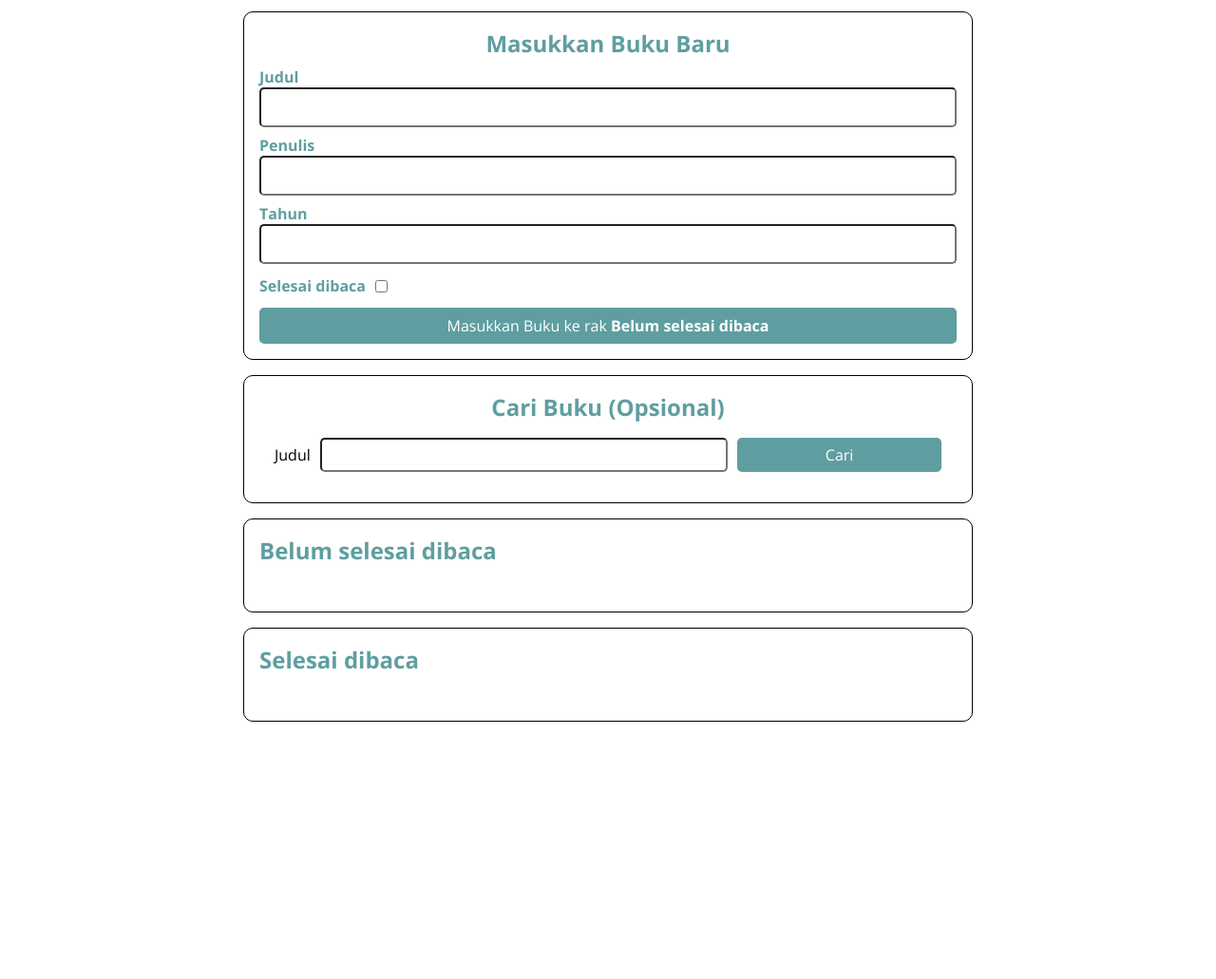
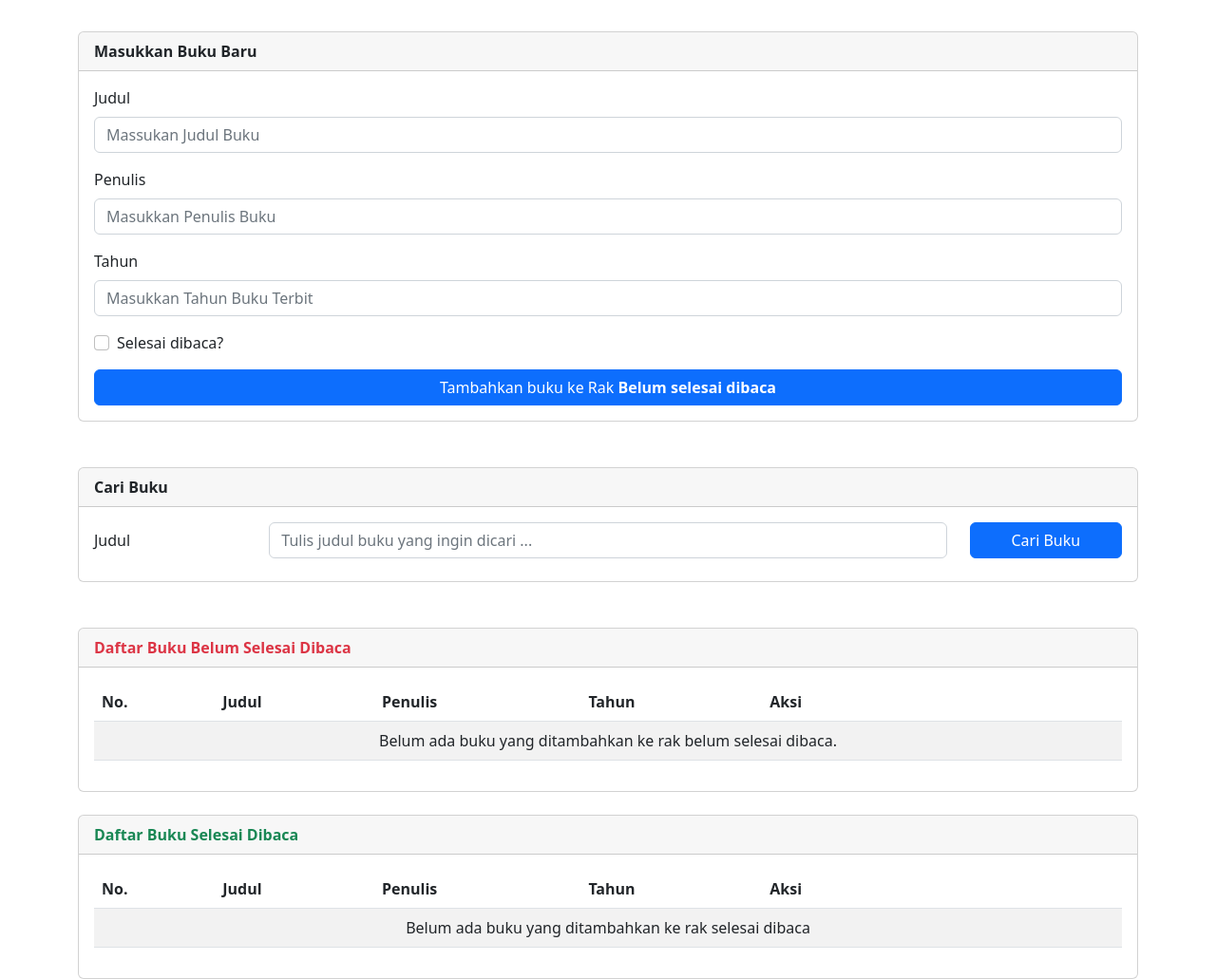
Before and after one commit to arryfebryan23/bookshelf-apps, a plain HTML site: page index.html in a window 1280 px wide. Shown: the part 71-1102 px from the top of the page at 95% size. Before the commit the page ends 847 px from the top, so only its background shows below. Drawn offline with nearby package versions, Linux system fonts and the light colour scheme.

Commit message:
improve mandiri

```diff
--- a/css/style.css
+++ /dev/null
@@ -1,173 +0,0 @@
-* {
-  padding: 0;
-  margin: 0;
-  box-sizing: border-box;
-}
-
-body,
-input,
-button {
-  font-family: "Open Sans", sans-serif;
-}
-
-input,
-button {
-  font-size: 16px;
-}
-
-.head_bar {
-  padding: 12px;
-  display: flex;
-  align-items: center;
-  justify-content: center;
-  background-color: cadetblue;
-  color: white;
-}
-
-main {
-  max-width: 800px;
-  width: 80%;
-  margin: 0 auto;
-  padding: 16px;
-}
-
-.input_section {
-  display: flex;
-  flex-direction: column;
-  padding: 16px;
-  border: 1px solid black;
-  border-radius: 10px;
-}
-
-.input_section > h2 {
-  text-align: center;
-  color: cadetblue;
-}
-
-.input_section > form > .input {
-  margin: 8px 0;
-}
-
-.input_section > form > button {
-  background-color: cadetblue;
-  color: white;
-  border: 0;
-  border-radius: 5px;
-  display: block;
-  width: 100%;
-  padding: 8px;
-  cursor: pointer;
-}
-
-.input_section > form > button > span {
-  font-weight: bold;
-}
-
-.input_section > form > .input > input {
-  display: block;
-  width: 100%;
-  padding: 8px;
-  border-radius: 5px;
-}
-
-.input_section > form > .input > label {
-  color: cadetblue;
-  font-weight: bold;
-}
-
-.input_section > form > .input_inline {
-  margin: 12px 0;
-  display: flex;
-  align-items: center;
-}
-
-.input_section > form > .input_inline > label {
-  color: cadetblue;
-  font-weight: bold;
-  margin-right: 10px;
-}
-
-.search_section {
-  margin: 16px 0;
-  display: flex;
-  flex-direction: column;
-  align-items: center;
-  padding: 16px;
-  border: 1px solid black;
-  border-radius: 10px;
-}
-
-.search_section > h2 {
-  color: cadetblue;
-}
-
-.search_section > form {
-  padding: 16px;
-  width: 100%;
-  display: grid;
-  grid-template-columns: auto 1fr 0.5fr;
-  grid-gap: 10px;
-}
-
-.search_section > form > label {
-  display: flex;
-  align-items: center;
-}
-
-.search_section > form > input {
-  padding: 5px;
-  border-radius: 5px;
-}
-
-.search_section > form > button {
-  background-color: cadetblue;
-  color: white;
-  border: 0;
-  border-radius: 5px;
-  cursor: pointer;
-}
-
-.book_shelf {
-  margin: 16px 0 0 0;
-  border: 1px solid black;
-  padding: 16px;
-  border-radius: 10px;
-}
-
-.book_shelf > h2 {
-  color: cadetblue;
-}
-
-.book_shelf > .book_list {
-  padding: 16px;
-}
-
-.book_shelf > .book_list > .book_item {
-  padding: 8px 16px 16px 16px;
-  border: 1px solid black;
-  border-radius: 5px;
-  margin: 10px 0;
-}
-
-.book_shelf > .book_list > .book_item > h3,
-p {
-  margin: 8px 0;
-}
-
-.book_shelf > .book_list > .book_item > .action > button {
-  border: 0;
-  padding: 5px;
-  margin: 0 5px 0 0;
-  border-radius: 5px;
-  cursor: pointer;
-}
-
-.book_shelf > .book_list > .book_item > .action > .green {
-  background-color: darkgreen;
-  color: white;
-}
-
-.book_shelf > .book_list > .book_item > .action > .red {
-  background-color: darkred;
-  color: white;
-}
--- a/index.html
+++ b/index.html
@@ -1,105 +1,219 @@
 <!DOCTYPE html>
 <html lang="en">
   <head>
-    <meta charset="UTF-8" />
-    <meta
-      name="viewport"
-      content="width=device-width, user-scalable=no, initial-scale=1.0, maximum-scale=1.0, minimum-scale=1.0"
+    <meta charset="utf-8" />
+    <meta name="viewport" content="width=device-width, initial-scale=1" />
+    <title>Bookshelf Apps - Arry Febryan</title>
+    <link
+      href="https://cdn.jsdelivr.net/npm/bootstrap@5.2.1/dist/css/bootstrap.min.css"
+      rel="stylesheet"
+      integrity="sha384-iYQeCzEYFbKjA/T2uDLTpkwGzCiq6soy8tYaI1GyVh/UjpbCx/TYkiZhlZB6+fzT"
+      crossorigin="anonymous"
     />
-    <meta http-equiv="X-UA-Compatible" content="ie=edge" />
-    <title>Bookshelf Apps</title>
-    <link rel="preconnect" href="https://fonts.gstatic.com" />
     <link
-      href="https://fonts.googleapis.com/css2?family=Open+Sans:wght@300;400;600;700;800&display=swap"
       rel="stylesheet"
+      href="https://cdnjs.cloudflare.com/ajax/libs/font-awesome/6.2.0/css/all.min.css"
+      integrity="sha512-xh6O/CkQoPOWDdYTDqeRdPCVd1SpvCA9XXcUnZS2FmJNp1coAFzvtCN9BmamE+4aHK8yyUHUSCcJHgXloTyT2A=="
+      crossorigin="anonymous"
+      referrerpolicy="no-referrer"
     />
-    <link rel="stylesheet" href="css/style.css" />
     <link rel="stylesheet" href="css/toast.css" />
   </head>
   <body>
-    <header class="head_bar">
-      <h1 class="head_bar__title">Bookshelf Apps</h1>
-    </header>
-    <main>
-      <section class="input_section">
-        <h2>Masukkan Buku Baru</h2>
-        <!-- Input Form -->
+    <nav class="navbar sticky-top navbar-dark bg-dark">
+      <div class="container-fluid">
+        <a class="navbar-brand" href="#">
+          Bookshelf Apps - Submission Dicoding Arry Febryan</a
+        >
+      </div>
+    </nav>
+
+    <div class="container mt-5">
+      <div class="card">
+        <div class="card-header"><b>Masukkan Buku Baru</b></div>
+        <div class="card-body">
           <form id="inputBook">
-          <div class="input">
-            <label for="inputBookTitle">Judul</label>
-            <input id="inputBookTitle" type="text" required />
+            <div class="mb-3">
+              <label for="inputBookTitle" class="form-label">Judul</label>
+              <input
+                type="text"
+                class="form-control"
+                id="inputBookTitle"
+                placeholder="Massukan Judul Buku"
+                required
+              />
             </div>
-          <div class="input">
-            <label for="inputBookAuthor">Penulis</label>
-            <input id="inputBookAuthor" type="text" required />
+
+            <div class="mb-3">
+              <label for="inputBookAuthor" class="form-label">Penulis</label>
+              <input
+                type="text"
+                class="form-control"
+                id="inputBookAuthor"
+                placeholder="Masukkan Penulis Buku"
+                required
+              />
             </div>
-          <div class="input">
-            <label for="inputBookYear">Tahun</label>
-            <input id="inputBookYear" type="number" required />
+
+            <div class="mb-3">
+              <label for="inputBookYear" class="form-label">Tahun</label>
+              <input
+                class="form-control"
+                type="number"
+                min="0"
+                max="2099"
+                step="1"
+                id="inputBookYear"
+                placeholder="Masukkan Tahun Buku Terbit"
+                required
+              />
             </div>
-          <div class="input_inline">
-            <label for="inputBookIsComplete">Selesai dibaca</label>
-            <input id="inputBookIsComplete" type="checkbox" />
+
+            <div class="mb-3 form-check">
+              <label class="form-check-label" for="inputBookIsComplete"
+                >Selesai dibaca?</label
+              >
+              <input
+                type="checkbox"
+                class="form-check-input"
+                onchange="changeLabel(this)"
+                id="inputBookIsComplete"
+              />
             </div>
-          <button id="bookSubmit" type="submit">
-            Masukkan Buku ke rak <span>Belum selesai dibaca</span>
+            <div class="d-grid gap-2">
+              <button type="submit" class="btn btn-primary btn-block">
+                Tambahkan buku ke Rak
+                <b id="label-submit">Belum selesai dibaca</b>
               </button>
+            </div>
           </form>
-        <!-- End of Input Form -->
-      </section>
+        </div>
+      </div>
+    </div>
 
-      <section class="search_section">
-        <h2>Cari Buku (Opsional)</h2>
+    <div class="container mt-5">
+      <div class="card">
+        <div class="card-header"><b>Cari Buku</b></div>
+        <div class="card-body">
           <form id="searchBook">
-          <label for="searchBookTitle">Judul</label>
-          <input id="searchBookTitle" type="text" />
-          <button id="searchSubmit" type="submit">Cari</button>
+            <div class="mb-2 row">
+              <label for="searchBookTitle" class="col-sm-2 col-form-label"
+                >Judul</label
+              >
+              <div class="col-sm-8">
+                <input
+                  type="text"
+                  class="form-control"
+                  id="searchBookTitle"
+                  placeholder="Tulis judul buku yang ingin dicari ..."
+                />
+              </div>
+              <div class="col-sm-2">
+                <div class="d-grid gap-2">
+                  <button type="submit" class="btn btn-primary btn-block">
+                    Cari Buku
+                  </button>
+                </div>
+              </div>
+            </div>
           </form>
-      </section>
+        </div>
+      </div>
+    </div>
 
-      <section class="book_shelf">
-        <h2>Belum selesai dibaca</h2>
+    <div class="container mt-5">
+      <div class="card">
+        <div class="card-header text-danger">
+          <b>Daftar Buku Belum Selesai Dibaca</b>
+        </div>
+        <div class="card-body">
+          <div class="table-responsive">
+            <table class="table table-striped">
+              <thead>
+                <tr>
+                  <th scope="col">No.</th>
+                  <th scope="col">Judul</th>
+                  <th scope="col">Penulis</th>
+                  <th scope="col">Tahun</th>
+                  <th scope="col" width="35%">Aksi</th>
+                </tr>
+              </thead>
+              <tbody id="incompleteBookshelfList">
+                <tr>
+                  <td>1</td>
+                  <td>Harry Potter and the Philosopher's Stone</td>
+                  <td>J.K. Rowling</td>
+                  <td>1997</td>
+                  <td>
+                    <button type="button" class="btn btn-sm btn-success">
+                      <i class="fa-regular fa-circle-check"></i> Selesai dibaca</button
+                    ><button type="button" class="btn btn-sm btn-danger">
+                      <i class="fa fa-trash"></i> Hapus buku
+                    </button>
+                  </td>
+                </tr>
+              </tbody>
+            </table>
+          </div>
+        </div>
+      </div>
+    </div>
 
-        <div id="incompleteBookshelfList" class="book_list">
-          <!-- Example -->
-          <!-- <article class="book_item">
-            <h3>Book Title</h3>
-
-            <p>Penulis: John Doe</p>
-
-            <p>Tahun: 2002</p>
-
-            <div class="action">
-              <button class="green">Selesai dibaca</button>
-              <button class="red">Hapus buku</button>
+    <div class="container mt-4">
+      <div class="card">
+        <div class="card-header text-success">
+          <b>Daftar Buku Selesai Dibaca</b>
         </div>
-          </article> -->
-          <!-- Example -->
+        <div class="card-body">
+          <div class="table-responsive">
+            <table class="table table-striped">
+              <thead>
+                <tr>
+                  <th scope="col">No.</th>
+                  <th scope="col">Judul</th>
+                  <th scope="col">Penulis</th>
+                  <th scope="col">Tahun</th>
+                  <th scope="col" width="35%">Aksi</th>
+                </tr>
+              </thead>
+              <tbody id="completeBookshelfList">
+                <tr style="display: none">
+                  <td>1</td>
+                  <td>Harry Potter and the Philosopher's Stone</td>
+                  <td>J.K. Rowling</td>
+                  <td>1997</td>
+                  <td>
+                    <button type="button" class="btn btn-sm btn-warning">
+                      <i class="fa-regular fa-circle-xmark"></i> Belum Selesai
+                      dibaca</button
+                    ><button type="button" class="btn btn-sm btn-danger">
+                      <i class="fa fa-trash"></i> Hapus buku
+                    </button>
+                  </td>
+                </tr>
+              </tbody>
+            </table>
           </div>
-      </section>
-
-      <section class="book_shelf">
-        <h2>Selesai dibaca</h2>
-
-        <div id="completeBookshelfList" class="book_list">
-          <!-- Example -->
-          <!-- <article class="book_item">
-            <h3>Book Title</h3>
-
-            <p>Penulis: John Doe</p>
-
-            <p>Tahun: 2002</p>
-
-            <div class="action">
-              <button class="green">Belum selesai di Baca</button>
-              <button class="red">Hapus buku</button>
         </div>
-          </article> -->
-          <!-- Example -->
       </div>
-      </section>
-    </main>
+    </div>
 
     <script src="js/script.js"></script>
+    <script
+      src="https://cdn.jsdelivr.net/npm/bootstrap@5.2.1/dist/js/bootstrap.bundle.min.js"
+      integrity="sha384-u1OknCvxWvY5kfmNBILK2hRnQC3Pr17a+RTT6rIHI7NnikvbZlHgTPOOmMi466C8"
+      crossorigin="anonymous"
+    ></script>
   </body>
 </html>
+
+<script>
+  const changeLabel = (element) => {
+    const label = document.getElementById("label-submit");
+    if (element.checked) {
+      label.innerHTML = "Selesai dibaca";
+    } else {
+      label.innerHTML = "Belum selesai dibaca";
+    }
+  };
+</script>
--- a/js/script.js
+++ b/js/script.js
@@ -28,66 +28,113 @@ document.addEventListener(RENDER_EVENT, function () {
   const completedBookshelfs = document.getElementById("completeBookshelfList");
   completedBookshelfs.innerHTML = "";
 
+  let completeCount = 0;
+  let incompleteCount = 0;
   for (const book of bookshelfs) {
-    const bookElement = makeBookElement(book);
+    let count = book.bookIsComplete ? ++completeCount : ++incompleteCount;
+    const bookElement = makeBookElement(count, book);
     if (!book.bookIsComplete) uncompletedBookshelfs.append(bookElement);
     else completedBookshelfs.append(bookElement);
   }
+
+  if (!completeCount) {
+    const completeColoumn = document.createElement("td");
+    completeColoumn.classList.add("text-center");
+    completeColoumn.innerText =
+      "Belum ada buku yang ditambahkan ke rak selesai dibaca";
+    completeColoumn.setAttribute("colspan", "5");
+
+    const completeRow = document.createElement("tr");
+    completeRow.append(completeColoumn);
+
+    completedBookshelfs.append(completeRow);
+  }
+
+  if (!incompleteCount) {
+    const incompleteColoumn = document.createElement("td");
+    incompleteColoumn.classList.add("text-center");
+    incompleteColoumn.innerText =
+      "Belum ada buku yang ditambahkan ke rak belum selesai dibaca.";
+    incompleteColoumn.setAttribute("colspan", "5");
+
+    const incompleteRow = document.createElement("tr");
+    incompleteRow.append(incompleteColoumn);
+
+    uncompletedBookshelfs.append(incompleteRow);
+  }
 });
 
-function makeBookElement(bookObject) {
-  const bookTitle = document.createElement("h3");
+function makeBookElement(number, bookObject) {
+  const countBook = document.createElement("td");
+  countBook.innerText = number;
+
+  const bookTitle = document.createElement("th");
   bookTitle.innerText = bookObject.bookTitle;
 
-  const bookAuthor = document.createElement("p");
+  const bookAuthor = document.createElement("td");
   bookAuthor.innerText = bookObject.bookAuthor;
 
-  const bookYear = document.createElement("p");
+  const bookYear = document.createElement("td");
   bookYear.innerText = bookObject.bookYear;
 
-  const bookContainer = document.createElement("article");
-  bookContainer.classList.add("book_item");
-  bookContainer.append(bookTitle, bookAuthor, bookYear);
-  bookContainer.setAttribute("id", `book-${bookObject.id}`);
-
-  const containerAction = document.createElement("div");
-  containerAction.classList.add("action");
+  const bookAction = document.createElement("td");
 
   if (bookObject.bookIsComplete) {
+    const uncheckIcon = document.createElement("i");
+    uncheckIcon.classList.add("fa-regular", "fa-circle-xmark");
+
     const undoButton = document.createElement("button");
-    undoButton.classList.add("green");
-    undoButton.innerText = "Belum Selesai Dibaca";
+    undoButton.classList.add("btn", "btn-sm", "btn-warning");
+    undoButton.append(uncheckIcon);
+    undoButton.append(document.createTextNode(" Belum Selesai Dibaca"));
 
     undoButton.addEventListener("click", function () {
       undoBookFromCompleted(bookObject.id);
     });
 
-    containerAction.append(undoButton);
+    bookAction.append(undoButton);
   } else {
+    const iconCheck = document.createElement("i");
+    iconCheck.classList.add("fa-regular", "fa-circle-check");
+
     const checkButton = document.createElement("button");
-    checkButton.classList.add("green");
-    checkButton.innerText = "Selesai Dibaca";
+    checkButton.classList.add("btn", "btn-sm", "btn-success");
+    checkButton.append(iconCheck);
+    checkButton.append(document.createTextNode(" Selesai Dibaca"));
 
     checkButton.addEventListener("click", function () {
       addBookToCompleted(bookObject.id);
     });
 
-    containerAction.append(checkButton);
+    bookAction.append(checkButton);
   }
+  const trashIcon = document.createElement("i");
+  trashIcon.classList.add("fa", "fa-trash");
 
   const trashButton = document.createElement("button");
-  trashButton.classList.add("red");
-  trashButton.innerText = "Hapus Buku";
+  trashButton.classList.add("btn", "btn-sm", "btn-danger");
+  trashButton.append(trashIcon);
+  trashButton.append(document.createTextNode(" Hapus Buku"));
 
   trashButton.addEventListener("click", function () {
     removeBookFromBookshelf(bookObject.id);
   });
+  bookAction.append(" ");
+  bookAction.append(trashButton);
 
-  containerAction.append(trashButton);
+  const bookRow = document.createElement("tr");
+  bookRow.classList.add("book_item");
+  bookRow.append(
+    countBook,
+    bookTitle,
+    bookAuthor,
+    bookYear,
+    bookAction,
+    bookAction
+  );
+  bookRow.setAttribute("id", `book-${bookObject.id}`);
 
-  bookContainer.append(containerAction);
-
-  return bookContainer;
+  return bookRow;
 }
 
 //   ===========================================================================
@@ -96,9 +143,10 @@ function searchBook() {
   const searchBook = document.getElementById("searchBookTitle").value;
   const bookshelfs = document.querySelectorAll(".book_item");
   for (const bookshelf of bookshelfs) {
-    const bookTitle = bookshelf.querySelector("h3").innerText;
+    const bookTitle = bookshelf.querySelector("th").innerText;
+
     if (bookTitle.toLowerCase().includes(searchBook.toLowerCase())) {
-      bookshelf.style.display = "block";
+      bookshelf.style.display = "table-row";
     } else {
       bookshelf.style.display = "none";
     }
```
Lines whose indentation alone changed are shown as unchanged.
